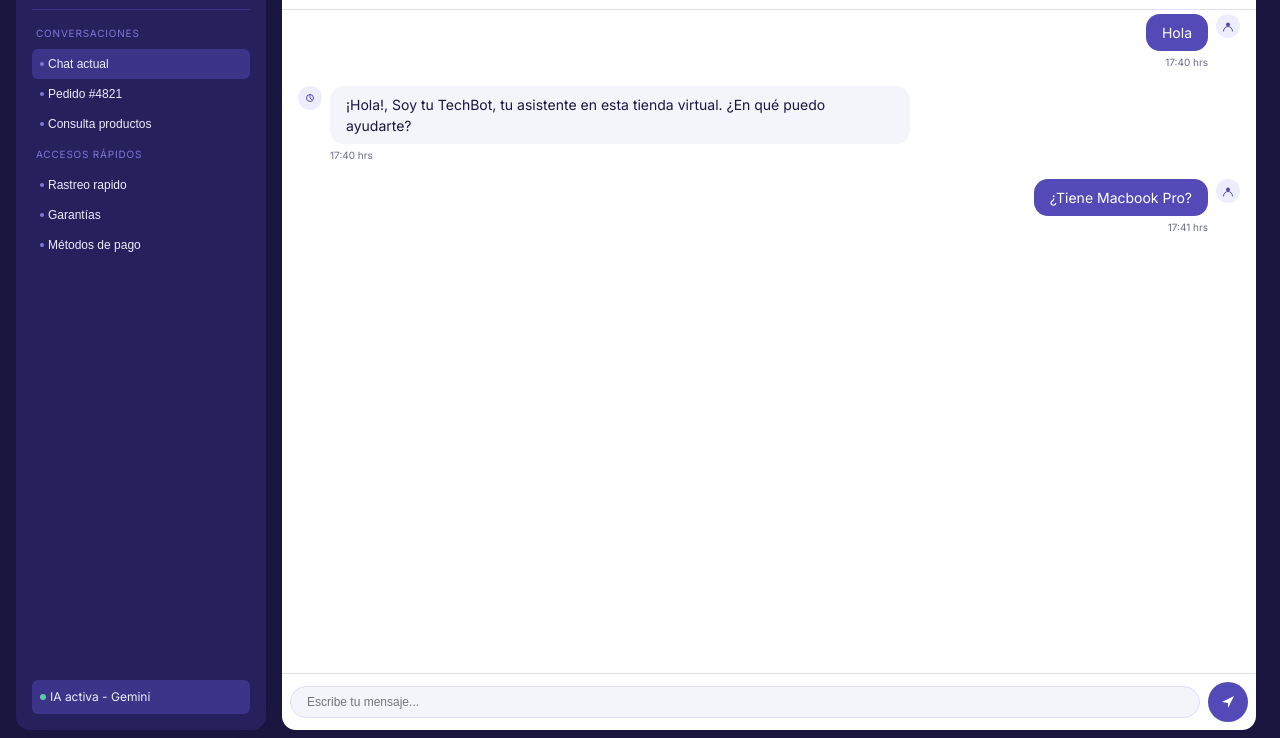
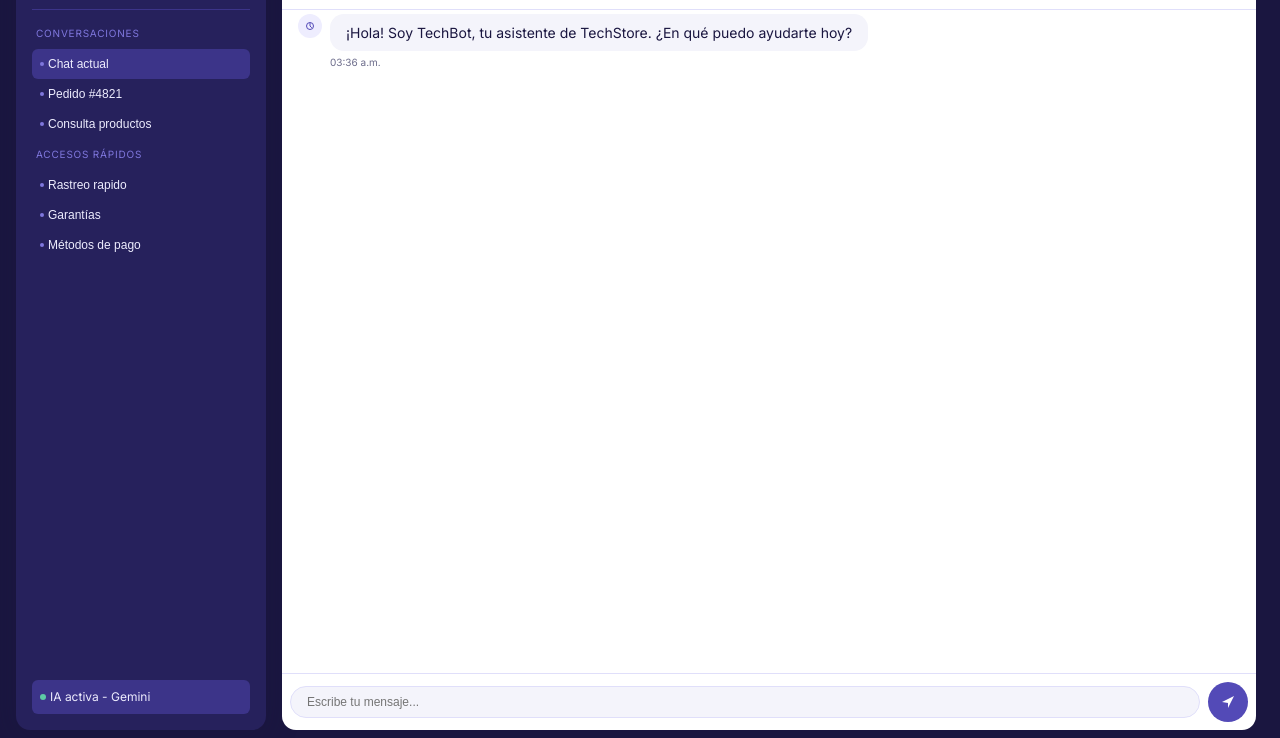
Before and after one commit to SebWebX/bot-ai, a website built with Vite: page index.html in a window 1280 px wide. Shown: the part 62-800 px from the top of the page. Built offline with nearby package versions, Linux system fonts and the light colour scheme; no server answers.

Commit message:
feat: se agrego mensaje de bienvenida

```diff
--- a/index.html
+++ b/index.html
@@ -63,44 +63,7 @@
           <span class="chat__topbar-badge"  role="status" aria-label="Estado: en línea">En línea</span>
         </header>
         <section class="chat__messages" aria-live="polite" aria-label="Conversación">
-          <div class="chat__message chat__message--user" aria-label="Tu mensaje">
-            <div class="chat__message-avatar">
-              <svg width="12" height="12" viewBox="0 0 12 12" fill="none">
-                <circle cx="6" cy="4.5" r="2" fill="#534AB7"/>
-                <path d="M1.5 11c0-2.485 2.015-4.5 4.5-4.5s4.5 2.015 4.5 4.5" stroke="#534AB7" stroke-width="1" stroke-linecap="round"/>
-              </svg>
-            </div>
-            <div class="chat__message-body">
-              <span class="chat__message-bubble">Hola</span>
-              <time class="chat__message-time" datetime="17:40">17:40 hrs</time>
-            </div>
-          </div>
 
-          <div class="chat__message chat__message--bot" aria-label="Mensaje del asistente">
-            <div class="chat__message-avatar">
-              <svg width="12" height="12" viewBox="0 0 12 12" fill="none">
-                <circle cx="6" cy="6" r="3.5" stroke="#534AB7" stroke-width="1"/>
-                <path d="M6 3.5v2.5l1.5 1.5" stroke="#534AB7" stroke-width="1" stroke-linecap="round"/>
-              </svg>
-            </div>
-            <div class="chat__message-body">
-              <span class="chat__message-bubble">¡Hola!, Soy tu TechBot, tu asistente en esta tienda virtual. ¿En qué puedo ayudarte?</span>
-              <time class="chat__message-time" datetime="17:40">17:40 hrs</time>
-            </div>
-          </div>
-
-          <div class="chat__message chat__message--user" aria-label="Tu mensaje">
-            <div class="chat__message-avatar">
-              <svg width="12" height="12" viewBox="0 0 12 12" fill="none">
-                <circle cx="6" cy="4.5" r="2" fill="#534AB7"/>
-                <path d="M1.5 11c0-2.485 2.015-4.5 4.5-4.5s4.5 2.015 4.5 4.5" stroke="#534AB7" stroke-width="1" stroke-linecap="round"/>
-              </svg>
-            </div>
-            <div class="chat__message-body">
-              <span class="chat__message-bubble">¿Tiene Macbook Pro?</span>
-              <time class="chat__message-time" datetime="17:41">17:41 hrs</time>
-            </div>
-          </div>
         </section>
         <footer class="chat__inputbar">
           <input class="chat__inputbar-field" type="text" placeholder="Escribe tu mensaje..." aria-label="Escribe tu mensaje">
--- a/src/ts/main.ts
+++ b/src/ts/main.ts
@@ -67,3 +67,12 @@ input?.addEventListener('keydown', (e) => {
     }
 
 });
+
+const welcomeMessage: Message = {
+    role: 'bot',
+    content: '¡Hola! Soy TechBot, tu asistente de TechStore. ¿En qué puedo ayudarte hoy?',
+    time: new Date().toLocaleTimeString('es-MX', {hour: '2-digit', minute: '2-digit'})
+};
+
+messages.push(welcomeMessage);
+renderMessage(welcomeMessage);
```
